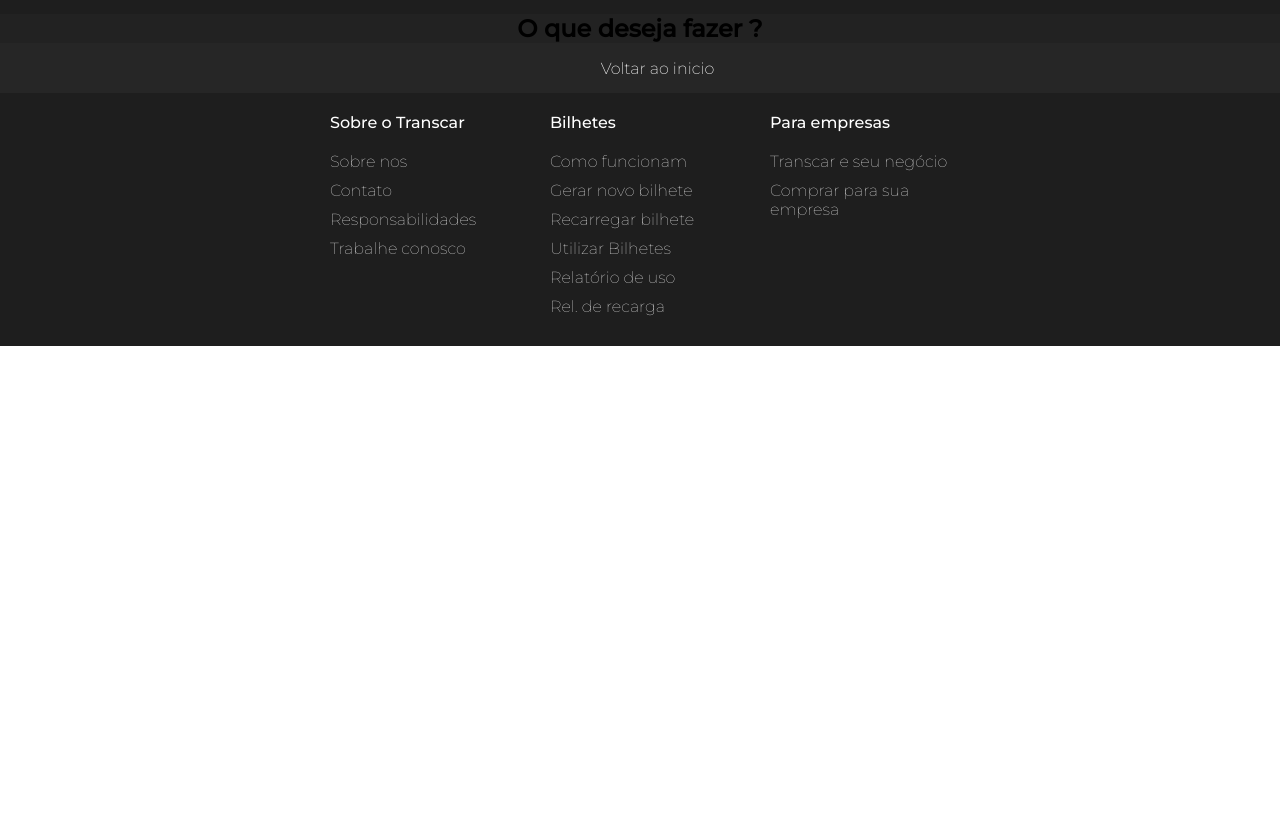
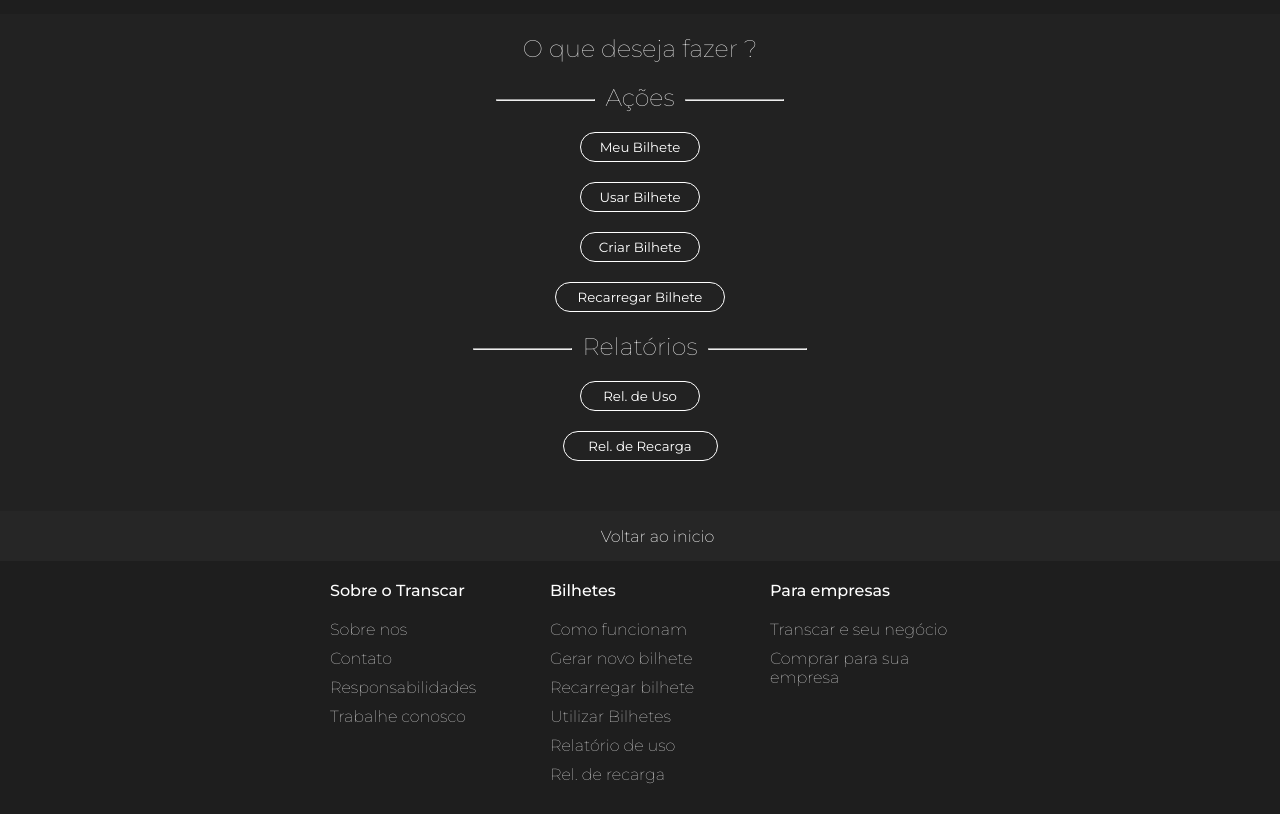
Before and after one commit to WillSantos02/Projeto-Integrador-II, a plain HTML site: page views/tickets.html in a window 1280 px wide. Shown: the part 60-874 px from the top of the page. Before the commit the page ends 800 px from the top, so only its background shows below. Drawn offline with Linux system fonts and the light colour scheme.

Commit message:
Atualização da tela de Ações

```diff
--- /dev/null
+++ b/css/tickets.css
@@ -0,0 +1,36 @@
+.tickets-actions{
+    display: flex;
+    flex-direction: column;
+    justify-content: center;
+    align-items: center;
+}
+
+h1{
+    color: white;
+    font-weight: 100;
+    margin-top: 20px;
+
+}
+
+.generic-btn{
+    margin-top: 20px;
+}
+#recharge{
+    width: 170px;
+}
+#rel-recarga{
+    width: 155px;
+    margin-bottom: 50px;
+}
+
+.line{
+    height: 1px;
+    width: 99px;
+    background-color: white;
+    margin: 25px 10px 0px 10px;
+}
+
+.subtext{
+    display: flex;
+    align-items: center;
+}
--- a/views/tickets.html
+++ b/views/tickets.html
@@ -4,6 +4,7 @@
         <meta charset="UTF-8">
         <meta name="viewport" content="width=device-width, initial-scale=1.0">
         <link rel="stylesheet" href="../css/configs.css">
+        <link rel="stylesheet" href="../css/tickets.css">
         <link rel="stylesheet" href="../css/navbar.css">
         <link rel="stylesheet" href="../css/footer.css">
         <link rel="stylesheet" href="../css/scrollbar.css">
@@ -39,8 +40,23 @@
         <!-- Navbar -->
 
         <main>
-            <section>
+            <section class="tickets-actions">
                 <h1>O que deseja fazer ?</h1>
+                <div class="subtext">
+                    <hr class="line"><h1>Ações</h1><hr class="line">
+                </div>
+
+                <button type="button" onclick="loction.href='#'" class="generic-btn">Meu Bilhete</button>
+                <button type="button" onclick="loction.href='#'" class="generic-btn">Usar Bilhete</button>
+                <button type="button" onclick="loction.href='generate.html'" class="generic-btn">Criar Bilhete</button>
+                <button type="button" onclick="loction.href='recharge.html'" class="generic-btn" id="recharge">Recarregar Bilhete</button>
+
+                <div class="subtext">
+                    <hr class="line"><h1>Relatórios</h1><hr class="line">
+                </div>
+
+                <button class="generic-btn">Rel. de Uso</button>
+                <button class="generic-btn" id="rel-recarga">Rel. de Recarga</button>
             </section>
         </main>
 
```
